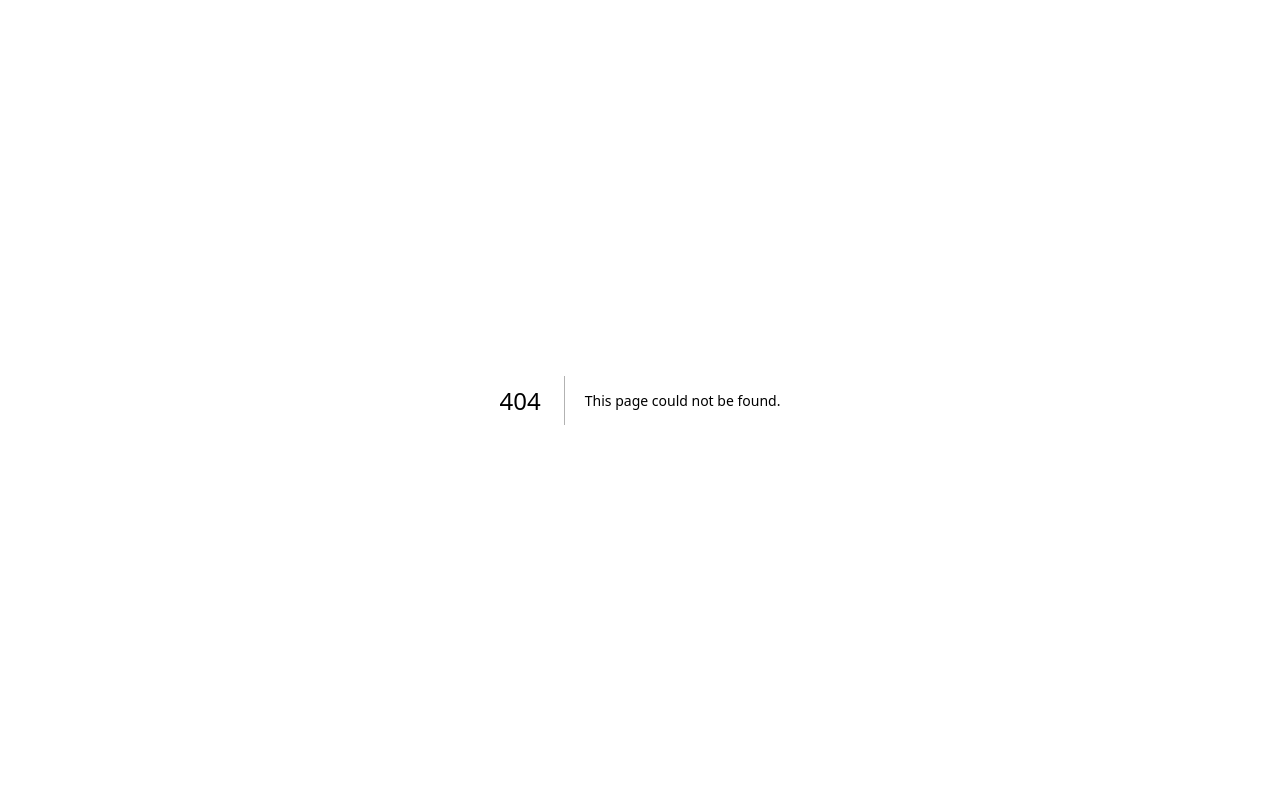
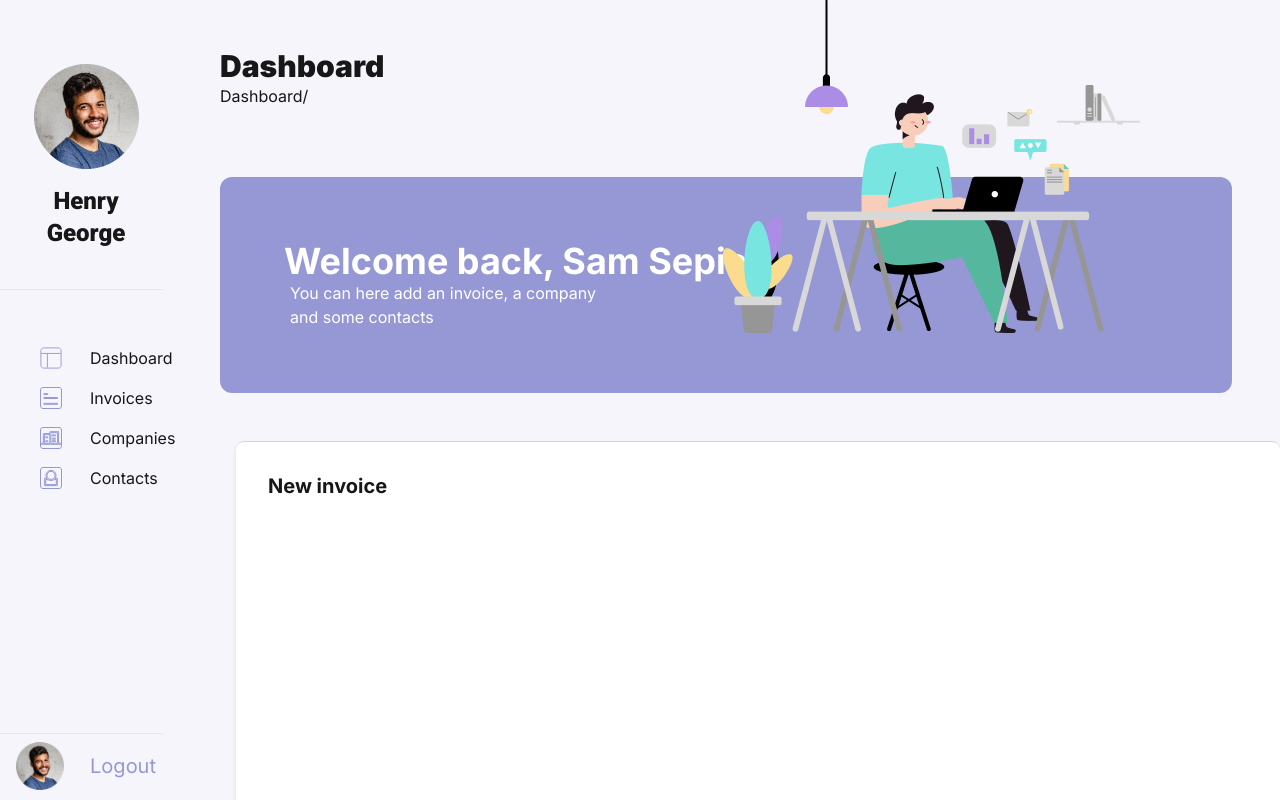
Before and after one commit to sam-sepiol1/cogip-client, a Next.js app: page /dashboard_invoices in a window 1280 px wide. Before the commit this address had no page. Shown: the top 800 px of the page. Built offline with nearby package versions, Linux system fonts and the light colour scheme.

Commit message:
Created page

```diff
--- /dev/null
+++ b/app/dashboard_invoices/page.tsx
@@ -0,0 +1,24 @@
+import Dashboard_menu from '../components/Dashboard_menu';
+import Dashboard_header from '../components/Dashboard_header';
+
+export default function NewInvoicePage() {
+    return (
+        <main className="flex bg-[#F5F5FB]">
+
+            <Dashboard_menu />
+
+            <div className="flex flex-col w-full ">
+
+                <Dashboard_header />
+
+                <section className="bg-white p-8 rounded-lg shadow-md w-[1044px] h-[558px] border-t border-gray-300 ml-16">
+                    <h2 className="dashboard-menu-items mb-4 text-[20px] font-bold leading-[24.2px] text-left">
+                        New invoice
+                    </h2>
+
+
+                </section>
+            </div>
+        </main>
+    );
+}
```
